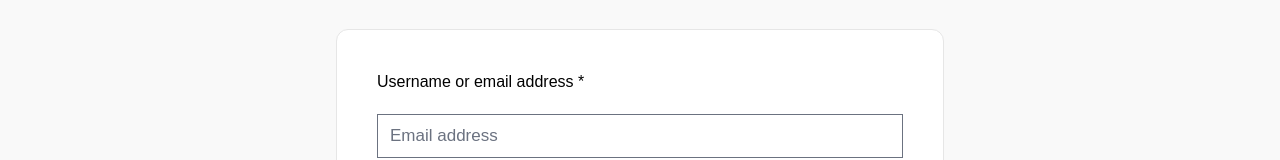
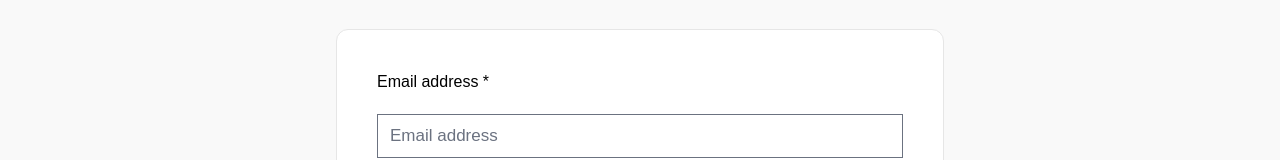
Before and after one commit to tmirvr/reactnative, a React (Create React App) app: page /login in a window 1280 px wide. Shown: the part 559-719 px from the top of the page. Built offline with nearby package versions, Linux system fonts and the light colour scheme; no server answers.

Commit message:
first commit

```diff
--- a/src/pages/SignIn.jsx
+++ b/src/pages/SignIn.jsx
@@ -53,7 +53,7 @@ export default function SignIn() {
           </div>
 
           <form onSubmit={onSubmit} >
-            <span>Username or email address *</span>
+            <span>Email address *</span>
             <input       type="email"
               id="email"
               value={email}
--- a/src/pages/SignUp.jsx
+++ b/src/pages/SignUp.jsx
@@ -71,7 +71,7 @@ export default function SignUp() {
           </div>
 
           <form onSubmit={onSubmit} >
-           <span>Full Name *</span>
+           <span>First and Last Name *</span>
 
             <input       type=""
                 type="text"
```
